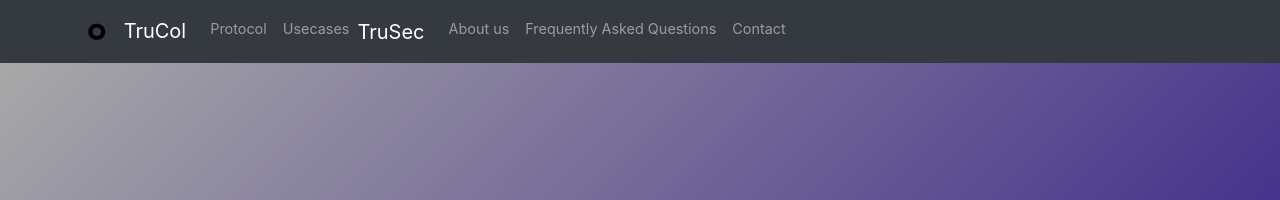
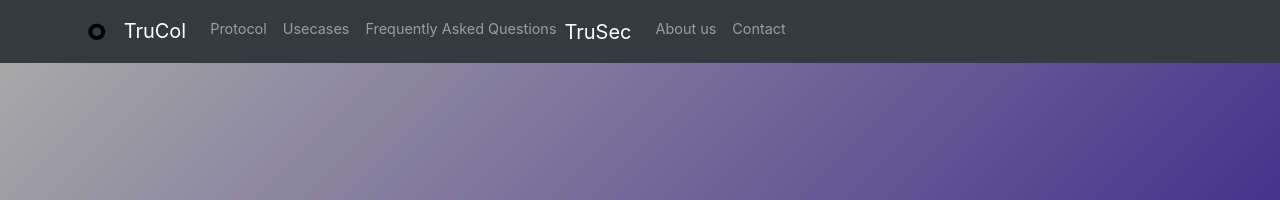
Before and after one commit to TruCol/TruCol.github.io, a Jekyll site: the page built from index.html, in a window 1280 px wide. Shown: the top 200 px of the page. Built offline with Jekyll 4.4.1, drawn with Linux system fonts in a browser that asks for light colours.

Commit message:
Swapped faq to before TruSec.

```diff
--- a/_includes/nav.html
+++ b/_includes/nav.html
@@ -13,11 +13,12 @@
 <!--        <a class="nav-item nav-link {% if page.title == 'Getting Started' %}active{% endif %}" href="/getting-started/">Getting Started</a> -->
         <a class="nav-item nav-link {% if page.title == 'Usecases' %}active{% endif %}" href="/Usecases/">Usecases</a>
 <!--         <a class="nav-item nav-link {% if page.title == 'Roadmap' %}active{% endif %}" href="/roadmap/">Roadmap</a> -->
+<a class="nav-item nav-link {% if page.title == 'Frequently Asked Questions'%} active{% endif %}" href="/faq/">Frequently Asked Questions</a>
         <a class="navbar-brand" href="/TruSec" style="margin-top: 2px; margin-bottom: 3px">
           TruSec
         </a>
         <a class="nav-item nav-link {% if page.title == 'About us' %}active{% endif %}" href="/about/">About us</a>
-        <a class="nav-item nav-link {% if page.title == 'Frequently Asked Questions'%} active{% endif %}" href="/faq/">Frequently Asked Questions</a>
+
         <a class="nav-item nav-link {% if page.title == 'Contact'%} active{% endif %}" href="/contact/">Contact</a>
       </div>
     </div>
```
